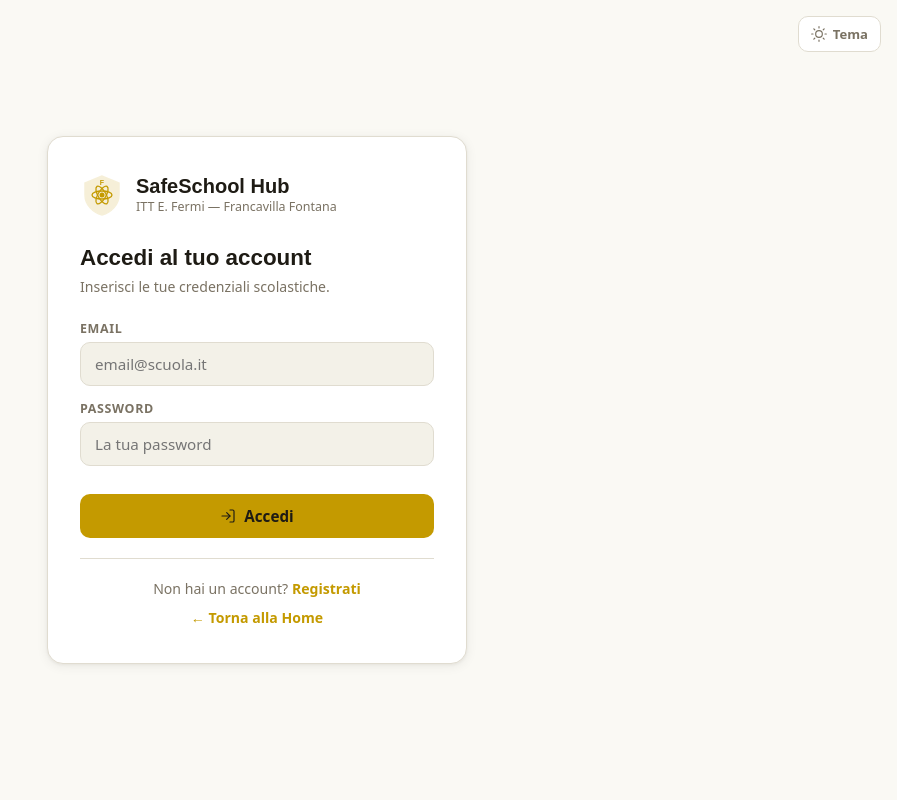
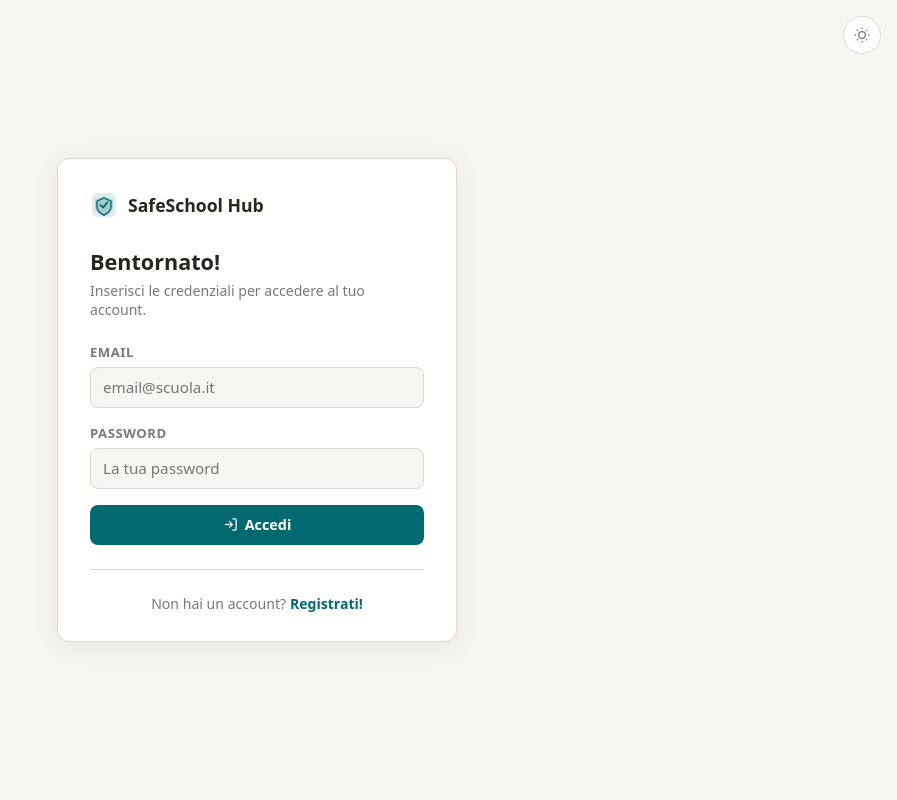
Before and after one commit to IlDarwin07/ProgettoLucarella, a PHP site: page /login.php in a window 1280 px wide. Shown: the whole page, without its empty margins (383-1280 px from the left). Run offline with PHP 8.4, Linux system fonts and the light colour scheme; some web fonts are replaced.

Commit message:
fix: login.php — pagina dedicata con link a register.php

```diff
--- a/login.php
+++ b/login.php
@@ -1,166 +1,154 @@
 <?php
-require_once __DIR__ . '/includes/auth.php';
-if (is_logged_in()) { header('Location: index.php'); exit; }
+session_start();
+if(!empty($_SESSION['user'])) { header('Location: index.php'); exit; }
 ?>
 <!DOCTYPE html>
 <html lang="it" data-theme="light">
 <head>
 <meta charset="UTF-8">
-<meta name="viewport" content="width=device-width, initial-scale=1.0">
-<title>Accedi &mdash; SafeSchool Hub</title>
-<link href="https://api.fontshare.com/v2/css?f[]=satoshi@400,500,700&f[]=cabinet-grotesk@700,800&display=swap" rel="stylesheet">
+<meta name="viewport" content="width=device-width,initial-scale=1">
+<title>Accedi — SafeSchool Hub</title>
+<link href="https://api.fontshare.com/v2/css?f[]=satoshi@400,500,700&display=swap" rel="stylesheet">
 <style>
-:root,[data-theme="light"]{
-  --bg:#faf9f4;--surface:#ffffff;--surface2:#f3f1e8;--border:#e0dcd0;
-  --text:#1e1b14;--muted:#7a7263;--faint:#c0bab0;
-  --primary:#c49a00;--primary-hover:#a07e00;--primary-fg:#1e1b14;
-  --ok:#437a22;--danger:#a12c7b;
-  --shadow:0 2px 12px rgba(30,27,20,.07),0 1px 3px rgba(30,27,20,.05);
-  --radius:16px;--radius-sm:10px;
+:root{
+  --bg:#f7f6f2;--surface:#ffffff;--border:#dcd9d5;--text:#28251d;--muted:#7a7974;
+  --primary:#01696f;--primary-h:#0c4e54;--error:#a12c7b;
+  --radius:0.5rem;--shadow:0 4px 24px rgba(0,0,0,.08);
+  --font:'Satoshi',system-ui,sans-serif;
 }
 [data-theme="dark"]{
-  --bg:#0f0e0a;--surface:#181610;--surface2:#201e17;--border:#2e2b22;
-  --text:#f0ead8;--muted:#9c9480;--faint:#4a4638;
-  --primary:#f5c800;--primary-hover:#e0b400;--primary-fg:#0f0e0a;
-  --ok:#7fd05b;--danger:#ff77b7;
-  --shadow:0 2px 12px rgba(0,0,0,.25),0 1px 3px rgba(0,0,0,.2);
+  --bg:#171614;--surface:#1c1b19;--border:#393836;--text:#cdccca;--muted:#797876;
+  --primary:#4f98a3;--primary-h:#227f8b;--error:#d163a7;
+  --shadow:0 4px 24px rgba(0,0,0,.35);
 }
-*{box-sizing:border-box;margin:0;padding:0}
+*,*::before,*::after{box-sizing:border-box;margin:0;padding:0}
 html{-webkit-font-smoothing:antialiased}
-body{font-family:Satoshi,system-ui,sans-serif;background:var(--bg);color:var(--text);
-  min-height:100vh;display:flex;flex-direction:column;align-items:center;
-  justify-content:center;padding:24px;transition:background .25s,color .25s}
-h1,h2,h3{font-family:'Cabinet Grotesk',sans-serif;line-height:1.15}
-button,input{font:inherit;color:inherit}
-a{color:var(--primary);text-decoration:none;font-weight:600}
-
-.card{
-  background:var(--surface);border:1px solid var(--border);border-radius:var(--radius);
-  box-shadow:var(--shadow);width:100%;max-width:420px;padding:36px 32px;
-}
-.logo-area{
-  display:flex;align-items:center;gap:12px;margin-bottom:28px;
-}
-.logo-area h1{font-size:1.25rem}
-.logo-area span{font-size:.78rem;color:var(--muted);display:block}
-svg.ic{stroke:currentColor;fill:none;stroke-width:1.75;stroke-linecap:round;stroke-linejoin:round}
-
-form{display:grid;gap:14px}
-.field{display:grid;gap:5px}
-.label{font-size:.78rem;font-weight:700;color:var(--muted);letter-spacing:.05em;text-transform:uppercase}
-.input{width:100%;padding:11px 14px;border-radius:var(--radius-sm);border:1px solid var(--border);
-  background:var(--surface2);color:var(--text);transition:border-color .18s;font-size:.95rem}
-.input:focus{outline:none;border-color:var(--primary);background:var(--surface)}
-.btn{border:0;border-radius:var(--radius-sm);padding:12px 20px;font-weight:700;cursor:pointer;
-  transition:background .18s,transform .12s;font-size:.95rem;display:inline-flex;align-items:center;
-  justify-content:center;gap:8px;width:100%}
-.btn:active{transform:scale(.97)}
-.btn-primary{background:var(--primary);color:var(--primary-fg)}
-.btn-primary:hover{background:var(--primary-hover)}
-.msg{padding:10px 14px;border-radius:var(--radius-sm);font-size:.9rem;margin-top:4px}
-.msg.ok{background:rgba(67,122,34,.1);color:var(--ok)}
-.msg.err{background:rgba(161,44,123,.1);color:var(--danger)}
-.divider{height:1px;background:var(--border);margin:20px 0}
-.center{text-align:center;font-size:.88rem;color:var(--muted)}
-.theme-btn{position:fixed;top:16px;right:16px;background:var(--surface);border:1px solid var(--border);
-  border-radius:var(--radius-sm);padding:8px 12px;cursor:pointer;display:flex;align-items:center;gap:6px;
-  font-size:.82rem;font-weight:600;color:var(--muted);transition:background .18s}
-.theme-btn:hover{background:var(--surface2)}
+body{min-height:100dvh;background:var(--bg);color:var(--text);font-family:var(--font);
+  display:grid;place-items:center;padding:1rem}
+.card{background:var(--surface);border:1px solid var(--border);border-radius:calc(var(--radius)*1.5);
+  box-shadow:var(--shadow);width:100%;max-width:400px;padding:2rem 2rem 1.75rem}
+.logo{display:flex;align-items:center;gap:10px;margin-bottom:1.75rem;text-decoration:none;color:var(--text)}
+.logo svg{color:var(--primary)}
+.logo span{font-weight:700;font-size:1.1rem}
+h1{font-size:1.35rem;font-weight:700;margin-bottom:.3rem}
+.subtitle{font-size:.88rem;color:var(--muted);margin-bottom:1.5rem}
+.field{display:flex;flex-direction:column;gap:.35rem;margin-bottom:1rem}
+label{font-size:.82rem;font-weight:600;color:var(--muted);text-transform:uppercase;letter-spacing:.04em}
+input{padding:.6rem .75rem;border:1px solid var(--border);border-radius:var(--radius);
+  background:var(--bg);color:var(--text);font-size:.95rem;font-family:inherit;
+  transition:border .18s,box-shadow .18s}
+input:focus{outline:none;border-color:var(--primary);box-shadow:0 0 0 3px color-mix(in oklab,var(--primary) 18%,transparent)}
+.btn{display:flex;align-items:center;justify-content:center;gap:7px;
+  padding:.65rem 1.25rem;border-radius:var(--radius);font-size:.9rem;font-weight:600;
+  cursor:pointer;border:none;font-family:inherit;transition:background .18s,opacity .18s;width:100%;margin-top:.5rem}
+.btn-primary{background:var(--primary);color:#fff}
+.btn-primary:hover{background:var(--primary-h)}
+.btn-primary:disabled{opacity:.6;cursor:not-allowed}
+.divider{border:none;border-top:1px solid var(--border);margin:1.5rem 0}
+.register-link{text-align:center;font-size:.88rem;color:var(--muted)}
+.register-link a{color:var(--primary);font-weight:600;text-decoration:none}
+.register-link a:hover{text-decoration:underline}
+.msg{padding:.65rem .9rem;border-radius:var(--radius);font-size:.85rem;margin-top:.75rem}
+.msg.err{background:color-mix(in oklab,var(--error) 12%,transparent);color:var(--error)}
+.msg.ok{background:color-mix(in oklab,var(--primary) 12%,transparent);color:var(--primary)}
+.theme-btn{position:fixed;top:1rem;right:1rem;background:var(--surface);border:1px solid var(--border);
+  border-radius:50%;width:38px;height:38px;display:grid;place-items:center;cursor:pointer;
+  color:var(--muted);transition:background .18s}
+.theme-btn:hover{background:var(--border)}
 </style>
 </head>
 <body>
+
 <button class="theme-btn" id="themeBtn" aria-label="Cambia tema">
-  <svg class="ic" width="16" height="16" viewBox="0 0 24 24" id="themeIcon">
+  <svg width="16" height="16" viewBox="0 0 24 24" fill="none" stroke="currentColor" stroke-width="2" id="themeIcon">
     <circle cx="12" cy="12" r="5"/>
     <line x1="12" y1="1" x2="12" y2="3"/><line x1="12" y1="21" x2="12" y2="23"/>
     <line x1="4.22" y1="4.22" x2="5.64" y2="5.64"/><line x1="18.36" y1="18.36" x2="19.78" y2="19.78"/>
     <line x1="1" y1="12" x2="3" y2="12"/><line x1="21" y1="12" x2="23" y2="12"/>
     <line x1="4.22" y1="19.78" x2="5.64" y2="18.36"/><line x1="18.36" y1="5.64" x2="19.78" y2="4.22"/>
   </svg>
-  Tema
 </button>
 
 <div class="card">
-  <div class="logo-area">
-    <svg viewBox="0 0 44 44" fill="none" width="44" height="44">
-      <path d="M22 3L5 10V22C5 31.5 12.5 39.5 22 42C31.5 39.5 39 31.5 39 22V10L22 3Z"
-            fill="var(--primary)" opacity=".15" stroke="var(--primary)" stroke-width="1.5"/>
-      <circle cx="22" cy="22" r="2.5" fill="var(--primary)"/>
-      <ellipse cx="22" cy="22" rx="10" ry="4" stroke="var(--primary)" stroke-width="1.3" fill="none"/>
-      <ellipse cx="22" cy="22" rx="10" ry="4" stroke="var(--primary)" stroke-width="1.3" fill="none" transform="rotate(60 22 22)"/>
-      <ellipse cx="22" cy="22" rx="10" ry="4" stroke="var(--primary)" stroke-width="1.3" fill="none" transform="rotate(120 22 22)"/>
-      <text x="22" y="12" text-anchor="middle" font-family="Cabinet Grotesk,sans-serif" font-weight="800" font-size="7" fill="var(--primary)">F</text>
+  <a href="index.php" class="logo">
+    <svg width="28" height="28" viewBox="0 0 32 32" fill="none">
+      <rect x="2" y="2" width="28" height="28" rx="7" fill="var(--primary)" opacity=".12"/>
+      <path d="M16 6 L26 10 L26 18 C26 23 21 27 16 29 C11 27 6 23 6 18 L6 10 Z" fill="var(--primary)" opacity=".25"/>
+      <path d="M16 8 L24 11.5 L24 18 C24 22 20 25.5 16 27.5 C12 25.5 8 22 8 18 L8 11.5 Z" stroke="var(--primary)" stroke-width="1.5" fill="none"/>
+      <path d="M12 16 L15 19 L20 13" stroke="var(--primary)" stroke-width="2" stroke-linecap="round" stroke-linejoin="round"/>
     </svg>
-    <div>
-      <h1>SafeSchool Hub</h1>
-      <span>ITT E. Fermi &mdash; Francavilla Fontana</span>
-    </div>
-  </div>
+    <span>SafeSchool Hub</span>
+  </a>
 
-  <h2 style="font-size:1.4rem;margin-bottom:6px">Accedi al tuo account</h2>
-  <p style="font-size:.88rem;color:var(--muted);margin-bottom:24px">Inserisci le tue credenziali scolastiche.</p>
+  <h1>Bentornato!</h1>
+  <p class="subtitle">Inserisci le credenziali per accedere al tuo account.</p>
 
   <form id="loginForm">
     <div class="field">
-      <label class="label" for="email">Email</label>
-      <input class="input" id="email" name="email" type="email" placeholder="email@scuola.it" required autocomplete="email">
+      <label for="email">Email</label>
+      <input id="email" name="email" type="email" placeholder="email@scuola.it" required autocomplete="email">
     </div>
     <div class="field">
-      <label class="label" for="password">Password</label>
-      <input class="input" id="password" name="password" type="password" placeholder="La tua password" required autocomplete="current-password">
+      <label for="password">Password</label>
+      <input id="password" name="password" type="password" placeholder="La tua password" required autocomplete="current-password">
     </div>
-    <div id="loginMsg"></div>
-    <button class="btn btn-primary" type="submit">
-      <svg class="ic" width="16" height="16" viewBox="0 0 24 24"><path d="M15 3h4a2 2 0 0 1 2 2v14a2 2 0 0 1-2 2h-4"/><polyline points="10 17 15 12 10 7"/><line x1="15" y1="12" x2="3" y2="12"/></svg>
+    <button class="btn btn-primary" type="submit" id="submitBtn">
+      <svg width="15" height="15" viewBox="0 0 24 24" fill="none" stroke="currentColor" stroke-width="2">
+        <path d="M15 3h4a2 2 0 0 1 2 2v14a2 2 0 0 1-2 2h-4"/>
+        <polyline points="10 17 15 12 10 7"/><line x1="15" y1="12" x2="3" y2="12"/>
+      </svg>
       Accedi
     </button>
+    <div id="msg"></div>
   </form>
 
-  <div class="divider"></div>
-  <p class="center">
-    Non hai un account?
-    <a href="register.php">Registrati</a>
-  </p>
-  <p class="center" style="margin-top:10px">
-    <a href="index.php">&larr; Torna alla Home</a>
-  </p>
+  <hr class="divider">
+  <p class="register-link">Non hai un account? <a href="register.php">Registrati!</a></p>
 </div>
 
 <script>
-var themeBtn=document.getElementById('themeBtn');
-var themeIcon=document.getElementById('themeIcon');
-var html=document.documentElement;
-var dark=window.matchMedia('(prefers-color-scheme:dark)').matches;
-html.setAttribute('data-theme',dark?'dark':'light');
-if(dark) themeIcon.innerHTML='<path d="M21 12.79A9 9 0 1 1 11.21 3 7 7 0 0 0 21 12.79z"/>';
-themeBtn.addEventListener('click',function(){
-  var t=html.getAttribute('data-theme')==='dark'?'light':'dark';
-  html.setAttribute('data-theme',t);
-  themeIcon.innerHTML=t==='dark'?'<path d="M21 12.79A9 9 0 1 1 11.21 3 7 7 0 0 0 21 12.79z"/>':'<circle cx="12" cy="12" r="5"/><line x1="12" y1="1" x2="12" y2="3"/><line x1="12" y1="21" x2="12" y2="23"/><line x1="4.22" y1="4.22" x2="5.64" y2="5.64"/><line x1="18.36" y1="18.36" x2="19.78" y2="19.78"/><line x1="1" y1="12" x2="3" y2="12"/><line x1="21" y1="12" x2="23" y2="12"/><line x1="4.22" y1="19.78" x2="5.64" y2="18.36"/><line x1="18.36" y1="5.64" x2="19.78" y2="4.22"/>';
-});
+(function(){
+  var btn = document.getElementById('themeBtn');
+  var icon = document.getElementById('themeIcon');
+  var d = matchMedia('(prefers-color-scheme:dark)').matches ? 'dark' : 'light';
+  document.documentElement.setAttribute('data-theme', d);
+  btn.addEventListener('click', function(){
+    d = d==='dark' ? 'light' : 'dark';
+    document.documentElement.setAttribute('data-theme', d);
+    icon.innerHTML = d==='dark'
+      ? '<path d="M21 12.79A9 9 0 1 1 11.21 3 7 7 0 0 0 21 12.79z"/>'
+      : '<circle cx="12" cy="12" r="5"/><line x1="12" y1="1" x2="12" y2="3"/><line x1="12" y1="21" x2="12" y2="23"/><line x1="4.22" y1="4.22" x2="5.64" y2="5.64"/><line x1="18.36" y1="18.36" x2="19.78" y2="19.78"/><line x1="1" y1="12" x2="3" y2="12"/><line x1="21" y1="12" x2="23" y2="12"/><line x1="4.22" y1="19.78" x2="5.64" y2="18.36"/><line x1="18.36" y1="5.64" x2="19.78" y2="4.22"/>';
+  });
+})();
 
-document.getElementById('loginForm').addEventListener('submit',async function(e){
+document.getElementById('loginForm').addEventListener('submit', async function(e){
   e.preventDefault();
-  var btn=this.querySelector('button[type=submit]');
-  btn.disabled=true;btn.textContent='Accesso in corso...';
-  var data=Object.fromEntries(new FormData(e.target));
-  try{
-    var r=await fetch('api.php?action=login',{
-      method:'POST',
-      headers:{'Content-Type':'application/json'},
-      body:JSON.stringify(data)
-    }).then(function(x){return x.json();});
+  var btn = document.getElementById('submitBtn');
+  var msg = document.getElementById('msg');
+  btn.disabled = true;
+  btn.textContent = 'Accesso in corso…';
+  try {
+    var r = await fetch('api.php?action=login', {
+      method: 'POST',
+      headers: {'Content-Type':'application/json'},
+      body: JSON.stringify({
+        email:    document.getElementById('email').value,
+        password: document.getElementById('password').value
+      })
+    }).then(function(x){ return x.json(); });
+
     if(r.ok){
-      var msg=document.getElementById('loginMsg');
-      msg.innerHTML='<div class="msg ok">Accesso effettuato! Reindirizzamento...</div>';
-      setTimeout(function(){window.location.href='index.php';},800);
+      msg.innerHTML = '<div class="msg ok">Accesso effettuato! Reindirizzamento…</div>';
+      setTimeout(function(){ window.location.href = 'index.php'; }, 600);
     } else {
-      document.getElementById('loginMsg').innerHTML='<div class="msg err">'+(r.message||'Errore')+'</div>';
-      btn.disabled=false;btn.innerHTML='<svg class="ic" width="16" height="16" viewBox="0 0 24 24"><path d="M15 3h4a2 2 0 0 1 2 2v14a2 2 0 0 1-2 2h-4"/><polyline points="10 17 15 12 10 7"/><line x1="15" y1="12" x2="3" y2="12"/></svg> Accedi';
+      msg.innerHTML = '<div class="msg err">' + (r.message || 'Credenziali non valide') + '</div>';
+      btn.disabled = false;
+      btn.innerHTML = '<svg width="15" height="15" viewBox="0 0 24 24" fill="none" stroke="currentColor" stroke-width="2"><path d="M15 3h4a2 2 0 0 1 2 2v14a2 2 0 0 1-2 2h-4"/><polyline points="10 17 15 12 10 7"/><line x1="15" y1="12" x2="3" y2="12"/></svg> Accedi';
     }
   } catch(err){
-    document.getElementById('loginMsg').innerHTML='<div class="msg err">Errore di connessione</div>';
-    btn.disabled=false;btn.textContent='Accedi';
+    msg.innerHTML = '<div class="msg err">Errore di rete. Riprova.</div>';
+    btn.disabled = false;
+    btn.textContent = 'Accedi';
   }
 });
 </script>
```
